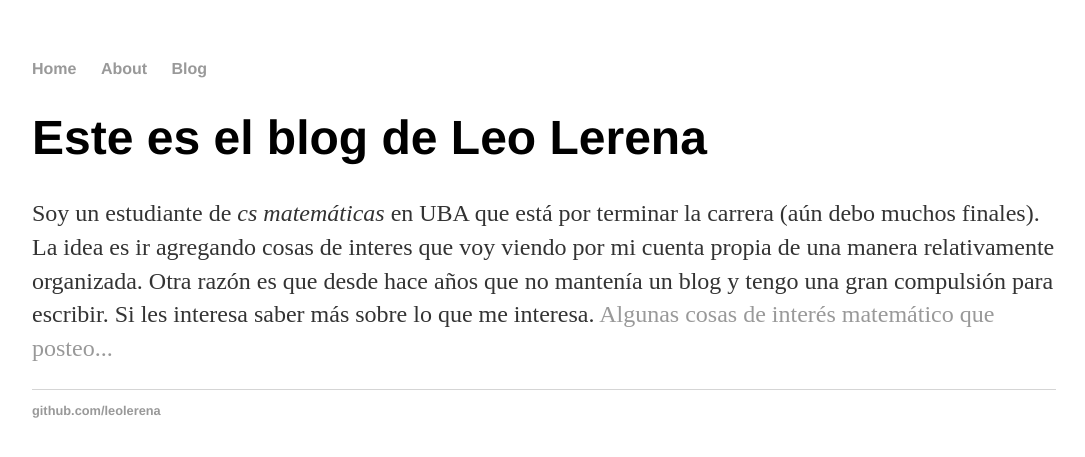
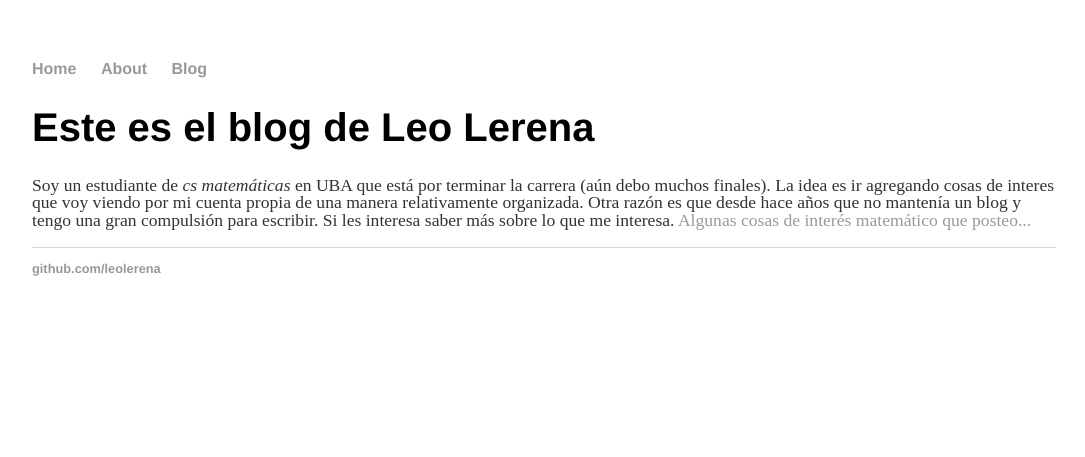
Before and after one commit to leolerena/leolerena.github.io, a Jekyll site: the page built from index.html, in a window 1280 px wide. Shown: the top 457 px of the page, without its empty margins (96-1181 px from the left). Built offline with Jekyll 4.4.1, drawn with Linux system fonts in a browser that asks for light colours.

Commit message:
Update main.css

```diff
--- a/css/main.css
+++ b/css/main.css
@@ -20,12 +20,12 @@ a:hover {
     text-decoration: underline;
 }
 h1 {
-    font-size: 3em;
+    font-size: 2.5em;
     font-family:'Helvetica', 'Arial', 'Sans-Serif';
 }
 p {
-    font-size: 1.5em;
-    line-height: 1.4em;
+    font-size: 1.10em;
+    line-height: 1.0em;
     color: #333;
 }
 footer {
```
